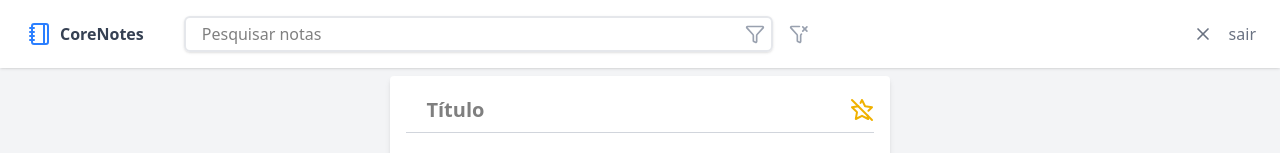
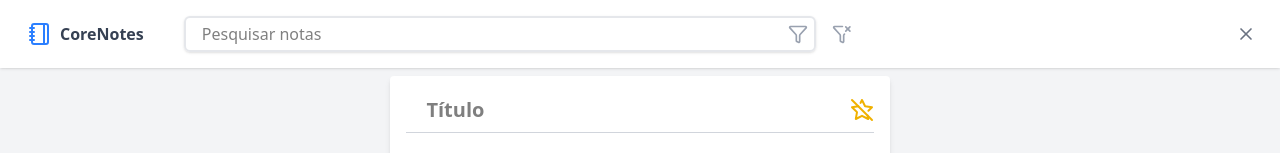
Before and after one commit to corelabbr/corelab-api-challenge, a React (Vite) app in the folder front/: page /dashboard in a window 1280 px wide. Shown: the top 153 px of the page. Built offline with nearby package versions, Linux system fonts and the light colour scheme; no server answers; sample sign-in values are in the browser's storage.

Commit message:
feat: adicionar funcionalidade de limpar filtros no SearchHeader

```diff
--- a/front/src/components/SearchHeader.tsx
+++ b/front/src/components/SearchHeader.tsx
@@ -16,6 +16,7 @@ type SearchHeaderProps = {
   setFilterDate: (value: string | undefined) => void;
 };
 
+
 export default function SearchHeader({
   search,
   setSearch,
@@ -28,6 +29,7 @@ export default function SearchHeader({
 }: SearchHeaderProps) {
   const [isModalOpen, setIsModalOpen] = useState(false);
   const navigate = useNavigate();
+
 
   async function handleSearch(event: React.FormEvent | any) {
     event.preventDefault?.();
@@ -50,6 +52,7 @@ export default function SearchHeader({
     setSearch("");
     setFilterColor(undefined);
     setFilterPriority(undefined);
+    setFilterDate(undefined);
   };
 
   return (
@@ -93,19 +96,10 @@ export default function SearchHeader({
 
     <div className="flex justify-end gap-4">
       <button
-        className="text-gray-500 hover:text-gray-700"
-        onClick={clearSearch}
-        aria-label="Limpar busca"
-        disabled={!search && !filterColor && !filterPriority}
-      >
-        <X size={20} />
-      </button>
-
-      <button
         className="text-gray-500 hover:text-gray-700 mr-4"
         onClick={sair}
       >
-        sair
+        <X size={20} />
       </button>
     </div>
 
```
